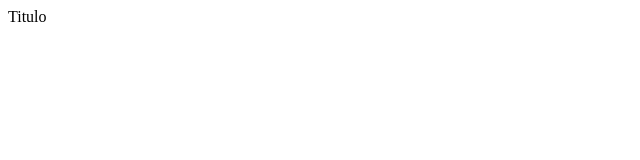
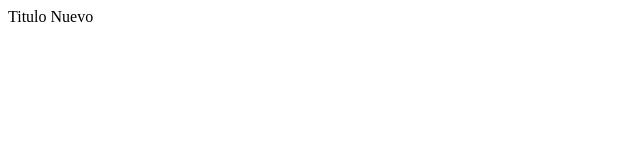
Before and after one commit to Nicko0099/HelloWorldGit, a plain HTML site: page index.html in a window 1280 px wide. Shown: the full height of the page, 0-640 px from the left. Drawn offline with Linux system fonts and the light colour scheme.

Commit message:
Se modifica el título index

```diff
--- a/index.html
+++ b/index.html
@@ -7,6 +7,6 @@
     <title>Demo  Git</title>
 </head>
 <body>
-    <hi>Titulo</hi>
+    <hi>Titulo Nuevo</hi>
 </body>
 </html>
```
